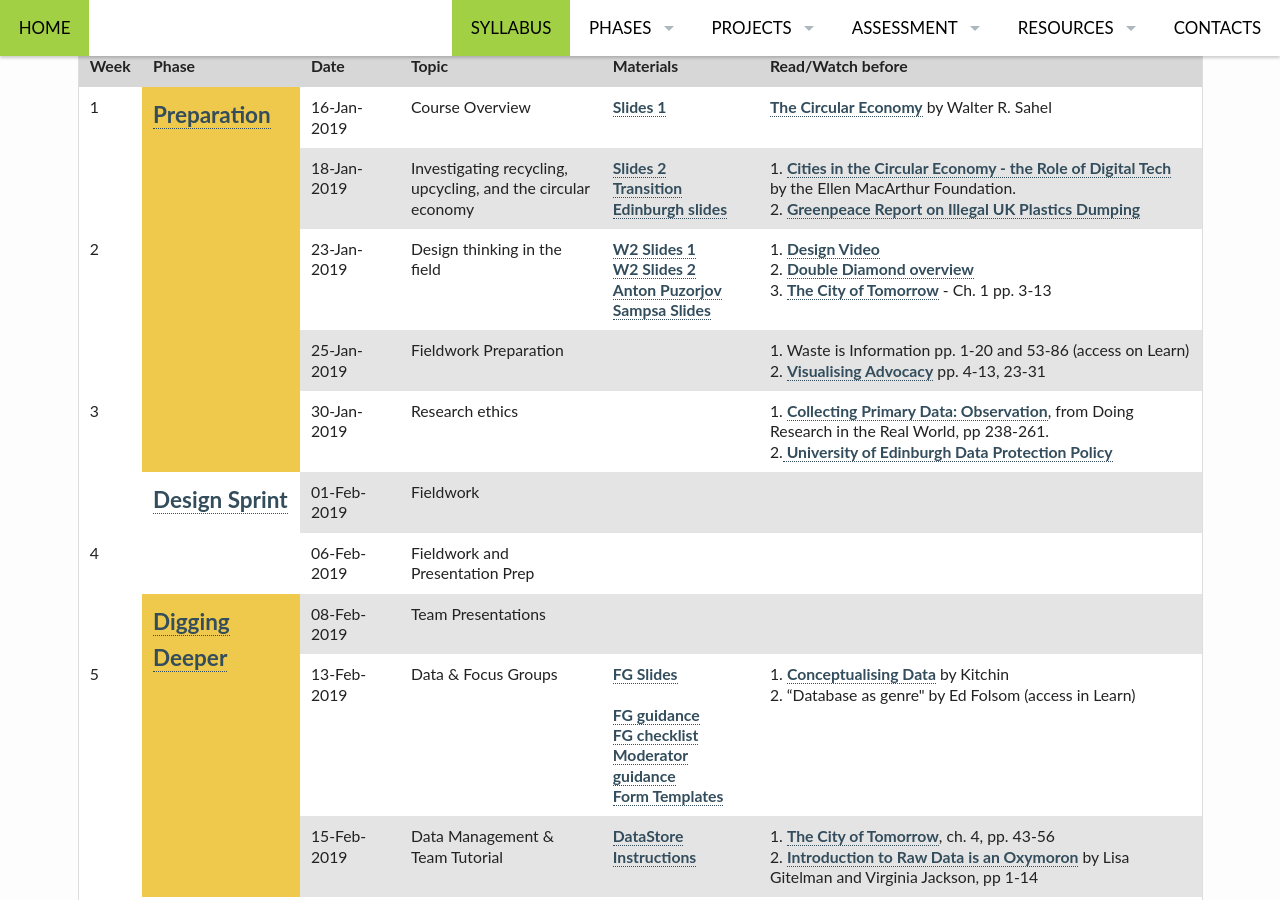
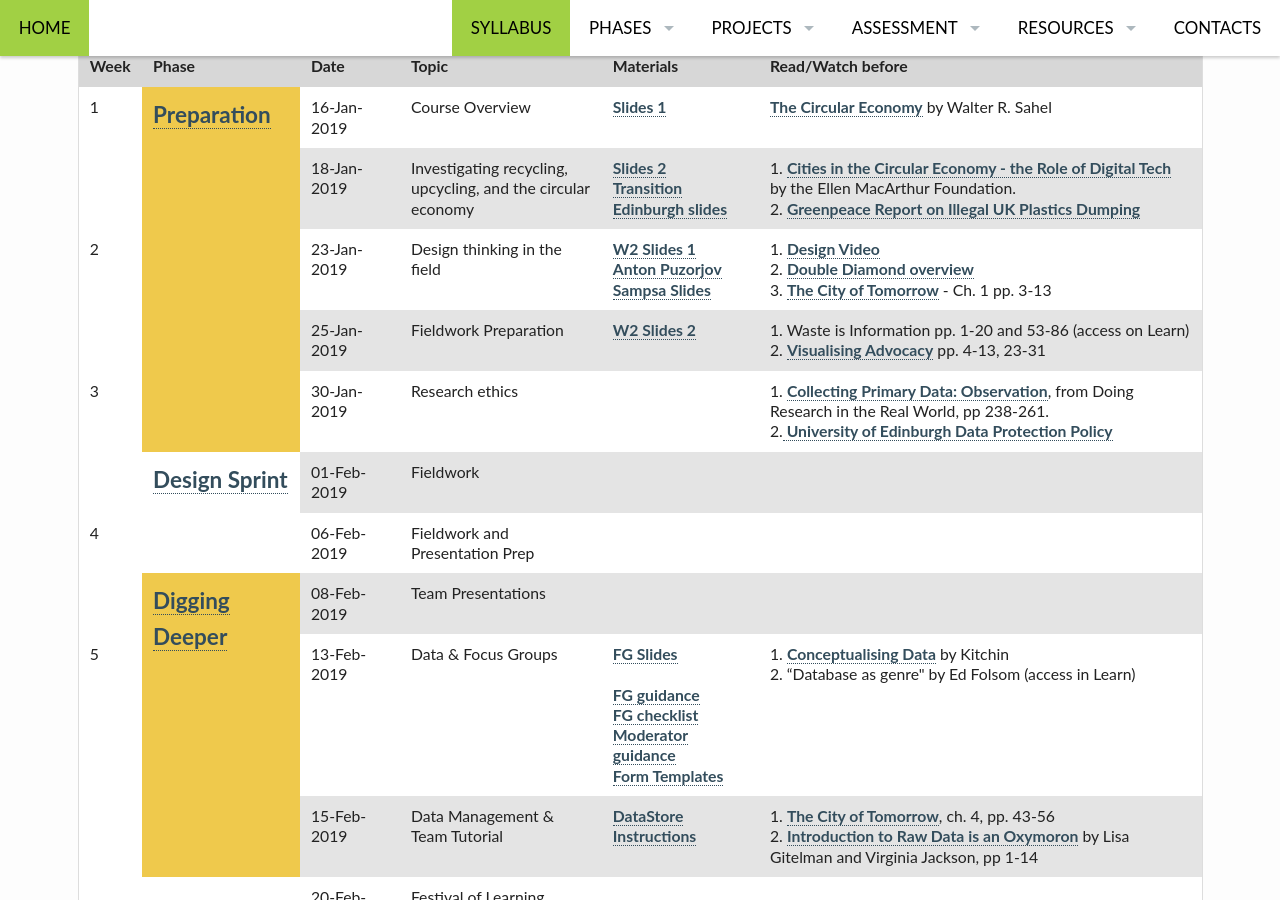
Before and after one commit to edinburghlivinglab/ddc, a Jekyll site: the page built from pages/syllabus.md, in a window 1280 px wide and 900 px high, scrolled down 841 px. Built offline with Jekyll 4.4.1, drawn with Linux system fonts in a browser that asks for light colours; some of the changed lines change nothing that is shown.

Commit message:
Update syllabus.md

```diff
--- a/pages/syllabus.md
+++ b/pages/syllabus.md
@@ -97,7 +97,7 @@
                 <td rowspan="2">2</td>
                 <td>23-Jan-2019</td>
                 <td>Design thinking in the field</td>
-                <td><a href="{{ site.baseurl }}/course_docs/week2-1.pptx" target="_blank">W2 Slides 1</a><br/><a href="{{ site.baseurl }}/course_docs/week2-2.pptx" target="_blank">W2 Slides 2</a><br/><a href="https://docs.google.com/presentation/d/1tYPugL8mu-sAKZjq8D2hB2_TxdHZMDpvIWA_lutMqoA/edit#slide=id.p">Anton Puzorjov</a><br/><a href="{{ site.baseurl }}/course_docs/design_ethnography_2019.pptx" target="_blank">Sampsa Slides</a></td>
+                <td><a href="{{ site.baseurl }}/course_docs/week2-1.pptx" target="_blank">W2 Slides 1</a><br/><a href="https://docs.google.com/presentation/d/1tYPugL8mu-sAKZjq8D2hB2_TxdHZMDpvIWA_lutMqoA/edit#slide=id.p">Anton Puzorjov</a><br/><a href="{{ site.baseurl }}/course_docs/design_ethnography_2019.pptx" target="_blank">Sampsa Slides</a></td>
                 <td>1. <a href="https://youtu.be/JF2xaxjrQ7g">Design Video</a><br/>
                     2. <a href="http://www.thecreativeindustries.co.uk/uk-creative-overview/news-and-views/view-what-is-design-and-why-it-matters">Double Diamond overview</a><br />
                     3. <a href="https://www.scribd.com/document/384155848/The-City-of-Tomorrow-Sensors-Networks-Hackers-And-the-Future-of-Urban-Life">The City of Tomorrow</a> - Ch. 1 pp. 3-13
@@ -106,7 +106,7 @@
             <tr>
                 <td>25-Jan-2019</td>
                 <td>Fieldwork Preparation</td>
-                <td>&nbsp;</td>
+                <td><a href="{{ site.baseurl }}/course_docs/week2-2.pptx" target="_blank">W2 Slides 2</a></td>
                 <td>1. Waste is Information pp. 1-20 and 53-86 (access on Learn)<br />2. <a href="https://visualisingadvocacy.org/sites/drawingbynumbers.ttc.io/files/VIFA_singlepage_large.pdf">Visualising Advocacy</a> pp. 4-13, 23-31</td>
             </tr>
             <tr>
```
